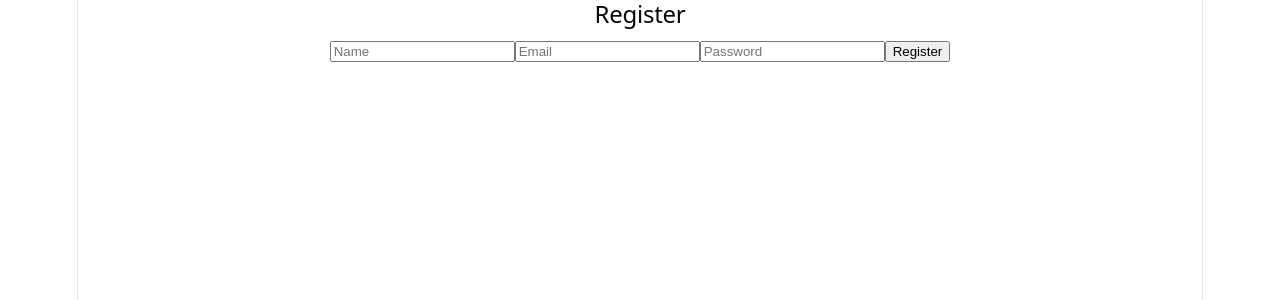
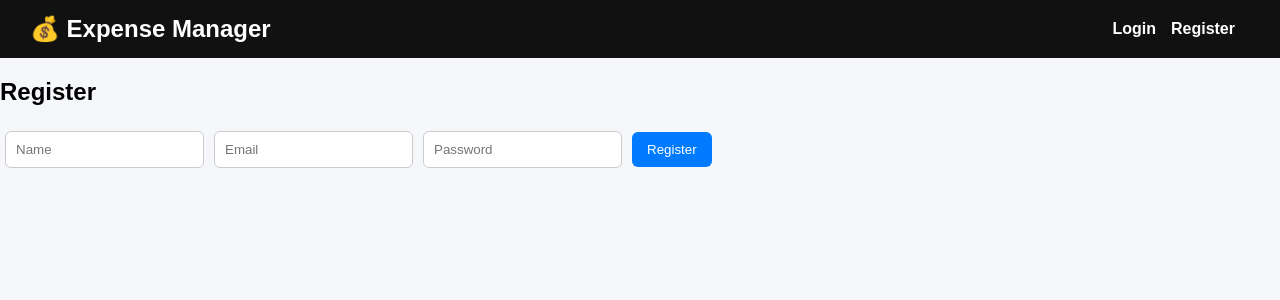
Before and after one commit to saif9657/expense-manager, a React app in the folder frontend/: page /register in a window 1280 px wide. Shown: the top 300 px of the page. Built offline with nearby package versions, Linux system fonts and the light colour scheme; the HTML template or start-up script is replaced by a standard one.

Commit message:
added navbar + improved dashboard UI

```diff
--- a/frontend/src/App.jsx
+++ b/frontend/src/App.jsx
@@ -3,23 +3,17 @@ import { BrowserRouter as Router, Routes, Route } from "react-router-dom";
 import Login from "./pages/Login";
 import Register from "./pages/Register";
 import Dashboard from "./pages/Dashboard";
-import ProtectedRoute from "./components/ProtectedRoute";
+import Navbar from "./components/Navbar";
 
 function App() {
   return (
     <Router>
+      <Navbar />
+
       <Routes>
         <Route path="/" element={<Login />} />
         <Route path="/register" element={<Register />} />
-
-        <Route
-          path="/dashboard"
-          element={
-            <ProtectedRoute>
-              <Dashboard />
-            </ProtectedRoute>
-          }
-        />
+        <Route path="/dashboard" element={<Dashboard />} />
       </Routes>
     </Router>
   );
--- /dev/null
+++ b/frontend/src/components/Navbar.jsx
@@ -0,0 +1,59 @@
+import { Link, useNavigate } from "react-router-dom";
+
+function Navbar() {
+  const navigate = useNavigate();
+  const token = localStorage.getItem("token");
+
+  const handleLogout = () => {
+    localStorage.removeItem("token");
+    navigate("/");
+  };
+
+  return (
+    <div style={styles.nav}>
+      <h2 style={{ margin: 0 }}>💰 Expense Manager</h2>
+
+      <div>
+        {!token ? (
+          <>
+            <Link to="/" style={styles.link}>Login</Link>
+            <Link to="/register" style={styles.link}>Register</Link>
+          </>
+        ) : (
+          <>
+            <Link to="/dashboard" style={styles.link}>Dashboard</Link>
+            <button onClick={handleLogout} style={styles.btn}>
+              Logout
+            </button>
+          </>
+        )}
+      </div>
+    </div>
+  );
+}
+
+const styles = {
+  nav: {
+    display: "flex",
+    justifyContent: "space-between",
+    alignItems: "center",
+    padding: "15px 30px",
+    background: "#111",
+    color: "#fff",
+  },
+  link: {
+    color: "#fff",
+    marginRight: "15px",
+    textDecoration: "none",
+    fontWeight: "bold",
+  },
+  btn: {
+    padding: "6px 12px",
+    border: "none",
+    background: "red",
+    color: "#fff",
+    cursor: "pointer",
+  },
+};
+
+export default Navbar;
--- a/frontend/src/index.css
+++ b/frontend/src/index.css
@@ -1,111 +1,26 @@
-:root {
-  --text: #6b6375;
-  --text-h: #08060d;
-  --bg: #fff;
-  --border: #e5e4e7;
-  --code-bg: #f4f3ec;
-  --accent: #aa3bff;
-  --accent-bg: rgba(170, 59, 255, 0.1);
-  --accent-border: rgba(170, 59, 255, 0.5);
-  --social-bg: rgba(244, 243, 236, 0.5);
-  --shadow:
-    rgba(0, 0, 0, 0.1) 0 10px 15px -3px, rgba(0, 0, 0, 0.05) 0 4px 6px -2px;
-
-  --sans: system-ui, 'Segoe UI', Roboto, sans-serif;
-  --heading: system-ui, 'Segoe UI', Roboto, sans-serif;
-  --mono: ui-monospace, Consolas, monospace;
-
-  font: 18px/145% var(--sans);
-  letter-spacing: 0.18px;
-  color-scheme: light dark;
-  color: var(--text);
-  background: var(--bg);
-  font-synthesis: none;
-  text-rendering: optimizeLegibility;
-  -webkit-font-smoothing: antialiased;
-  -moz-osx-font-smoothing: grayscale;
-
-  @media (max-width: 1024px) {
-    font-size: 16px;
-  }
+body {
+  margin: 0;
+  font-family: Arial, sans-serif;
+  background: #f5f7fa;
 }
 
-@media (prefers-color-scheme: dark) {
-  :root {
-    --text: #9ca3af;
-    --text-h: #f3f4f6;
-    --bg: #16171d;
-    --border: #2e303a;
-    --code-bg: #1f2028;
-    --accent: #c084fc;
-    --accent-bg: rgba(192, 132, 252, 0.15);
-    --accent-border: rgba(192, 132, 252, 0.5);
-    --social-bg: rgba(47, 48, 58, 0.5);
-    --shadow:
-      rgba(0, 0, 0, 0.4) 0 10px 15px -3px, rgba(0, 0, 0, 0.25) 0 4px 6px -2px;
-  }
-
-  #social .button-icon {
-    filter: invert(1) brightness(2);
-  }
+input {
+  padding: 10px;
+  margin: 5px;
+  border-radius: 6px;
+  border: 1px solid #ccc;
 }
 
-body {
-  margin: 0;
+button {
+  padding: 10px 15px;
+  margin: 5px;
+  border: none;
+  border-radius: 6px;
+  background: #007bff;
+  color: white;
+  cursor: pointer;
 }
 
-#root {
-  width: 1126px;
-  max-width: 100%;
-  margin: 0 auto;
-  text-align: center;
-  border-inline: 1px solid var(--border);
-  min-height: 100svh;
-  display: flex;
-  flex-direction: column;
-  box-sizing: border-box;
+button:hover {
+  background: #0056b3;
 }
-
-h1,
-h2 {
-  font-family: var(--heading);
-  font-weight: 500;
-  color: var(--text-h);
-}
-
-h1 {
-  font-size: 56px;
-  letter-spacing: -1.68px;
-  margin: 32px 0;
-  @media (max-width: 1024px) {
-    font-size: 36px;
-    margin: 20px 0;
-  }
-}
-h2 {
-  font-size: 24px;
-  line-height: 118%;
-  letter-spacing: -0.24px;
-  margin: 0 0 8px;
-  @media (max-width: 1024px) {
-    font-size: 20px;
-  }
-}
-p {
-  margin: 0;
-}
-
-code,
-.counter {
-  font-family: var(--mono);
-  display: inline-flex;
-  border-radius: 4px;
-  color: var(--text-h);
-}
-
-code {
-  font-size: 15px;
-  line-height: 135%;
-  padding: 4px 8px;
-  background: var(--code-bg);
-}
--- a/frontend/src/pages/Dashboard.jsx
+++ b/frontend/src/pages/Dashboard.jsx
@@ -7,54 +7,33 @@ function Dashboard() {
   const [amount, setAmount] = useState("");
   const [category, setCategory] = useState("");
 
-  //logout button
-  const handleLogout = () => {
-    localStorage.removeItem("token");
-    window.location.href = "/"
-  };
-
-  // 🔄 Fetch expenses
   const fetchExpenses = async () => {
-    try {
     const res = await getExpenses();
     setExpenses(res.data);
-    } catch (err) {
-      console.log(err);
-    }
   };
 
   useEffect(() => {
     fetchExpenses();
   }, []);
 
-  // ➕ Add expense
   const handleAdd = async () => {
-    try {
     await addExpense({ title, amount, category });
     setTitle("");
     setAmount("");
     setCategory("");
     fetchExpenses();
-    } catch (err) {
-      console.log(err);
-    }
   };
 
-  // ❌ Delete expense
   const handleDelete = async (id) => {
-    try {
     await deleteExpense(id);
     fetchExpenses();
-    } catch (err) {
-      console.log(err);
-    }
   };
 
   return (
-    <div>
+    <div style={styles.container}>
       <h2>Dashboard</h2>
 
-      {/* Add Expense */}
+      <div style={styles.form}>
         <input
           placeholder="Title"
           value={title}
@@ -70,22 +49,44 @@ function Dashboard() {
           value={category}
           onChange={(e) => setCategory(e.target.value)}
         />
-      <button onClick={handleAdd}>Add Expense</button>
-      <button onClick={handleLogout}>Logout</button>
+        <button onClick={handleAdd}>Add</button>
+      </div>
 
-      <hr />
-
-      {/* Expense List */}
+      <div style={styles.list}>
         {expenses.map((exp) => (
-        <div key={exp._id}>
-          <p>
-            {exp.title} - ₹{exp.amount} ({exp.category})
-          </p>
-          <button onClick={() => handleDelete(exp._id)}>Delete</button>
+          <div key={exp._id} style={styles.card}>
+            <h4>{exp.title}</h4>
+            <p>₹{exp.amount}</p>
+            <p>{exp.category}</p>
+            <button onClick={() => handleDelete(exp._id)}>
+              Delete
+            </button>
           </div>
         ))}
+      </div>
     </div>
   );
 }
 
+const styles = {
+  container: {
+    padding: "20px",
+  },
+  form: {
+    display: "flex",
+    gap: "10px",
+    marginBottom: "20px",
+  },
+  list: {
+    display: "grid",
+    gridTemplateColumns: "repeat(auto-fill, minmax(200px, 1fr))",
+    gap: "15px",
+  },
+  card: {
+    padding: "15px",
+    borderRadius: "10px",
+    background: "#f4f4f4",
+  },
+};
+
 export default Dashboard;
```
Lines whose indentation alone changed are shown as unchanged.
